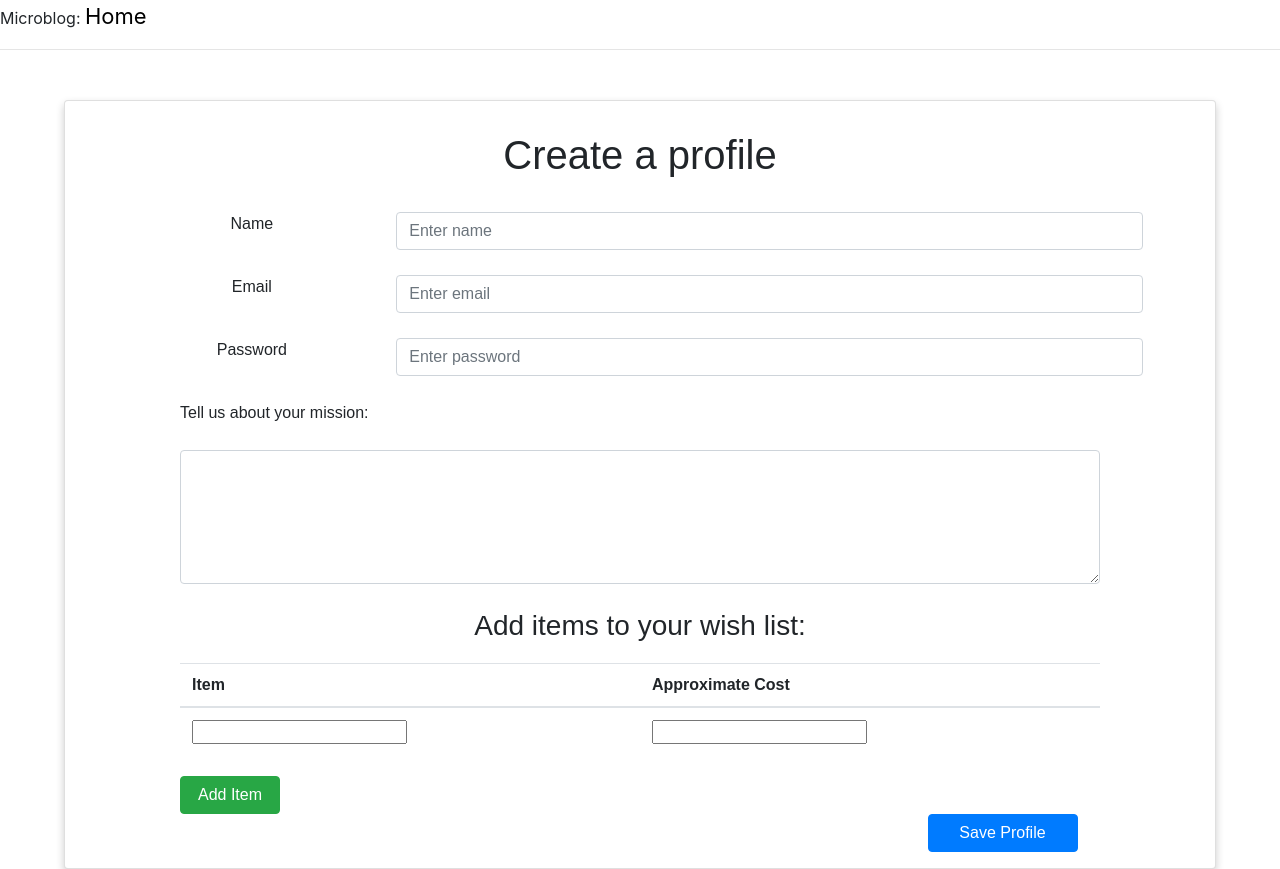
After one commit to ftang1996/gryzzl, a Flask app: page /profile-builder in a window 1280 px wide. The commit adds this page. Run offline with Flask 2, Linux system fonts and the light colour scheme; some libraries are stand-ins or nearby versions.

Commit message:
profile-builder.html, profile-display.html

```diff
--- a/app/routes.py
+++ b/app/routes.py
@@ -22,6 +22,23 @@ def temp():
         }
     ]
     return render_template('profile-list.html', posts=posts)
+
+
+@app.route('/profile-builder')
+def profileBuilder():
+    return render_template('profile-builder.html')
+
+
+@app.route('/profile-display')
+def profileDisplay():
+    profile = [
+            {
+            'name': "St. Anthony ",
+            'description': 'Beautiful day in Portland!',
+            'picture': 'https://cdn.britannica.com/700x450/45/5645-004-7461C1BD.jpg'
+            }
+        ]
+    return render_template('profile-display.html', profile=profile[0])
 
 # from datetime import datetime
 # from flask import render_template, flash, request, redirect, url_for
--- a/app/templates/base.html
+++ b/app/templates/base.html
@@ -7,7 +7,7 @@
 		<title>Welcome to Microblog!</title>
 		{% endif %}
 	    <style>
-        #card-wrapper {
+        .card-wrapper {
             color: black;
             text-decoration: none;
             width: 80%;
@@ -26,7 +26,54 @@
             text-align: center;
             margin-top: 20px;
         }
+        .card {
+          box-shadow: 0 4px 8px 0 rgba(0, 0, 0, 0.2);
+          margin: auto;
+          text-align: center;
+          font-family: arial;
+        }
+
+        .title {
+          color: grey;
+          font-size: 18px;
+        }
+
+        button {
+          border: none;
+          outline: 0;
+          display: inline-block;
+          padding: 8px;
+          color: white;
+          background-color: #000;
+          text-align: center;
+          cursor: pointer;
+          width: 100%;
+          font-size: 18px;
+        }
+
+        a {
+          text-decoration: none;
+          font-size: 22px;
+          color: black;
+        }
+
+        button:hover, a:hover {
+          opacity: 0.7;
+        }
+
     </style>
+     <script
+  src="https://ajax.googleapis.com/ajax/libs/jquery/3.3.1/jquery.min.js"
+  ></script>
+    <script>
+        $(document).ready(function(){
+             $("#buttonsubmit").click(function(){
+                $('#this > tbody:last-child').append( '<tr><th scope="row"><input type="text"></th><td><input type="text"></td></tr>' );
+                event.preventDefault()
+             });
+        });
+    </script>
+
 	</head>
 	<body>
         <div>Microblog: <a href="/index">Home</a></div>
--- /dev/null
+++ b/app/templates/profile-builder.html
@@ -0,0 +1,67 @@
+{% extends "base.html" %}
+
+{% block content %}
+<div class="card" style="width: 90%; margin-top: 50px;">
+    <h1 style="margin-top: 30px;">Create a profile</h1>
+    <form>
+        <div class="row" style="width: 90%; margin: 25px auto 25px auto;">
+            <div class="col-sm-3">
+                <label>Name</label>
+            </div>
+            <div class="col-sm-9">
+                <input type="text" class="form-control" placeholder="Enter name">
+            </div>
+        </div>
+        <div class="row" style="width: 90%; margin: 25px auto 25px auto;">
+            <div class="col-sm-3">
+                <label>Email</label>
+
+            </div>
+            <div class="col-sm-9">
+                <input type="text" class="form-control" placeholder="Enter email">
+            </div>
+        </div>
+         <div class="row" style="width: 90%; margin: 25px auto 25px auto;">
+            <div class="col-sm-3">
+                <label>Password</label>
+
+            </div>
+            <div class="col-sm-9">
+                <input type="text" class="form-control" placeholder="Enter password">
+            </div>
+        </div>
+        <label style="text-align: left; display: block; margin-left: 10%;">
+            Tell us about your mission:
+        </label>
+        <div class="row" style="width: 80%; margin: 25px auto 25px auto;">
+            <textarea type="text" class="form-control" rows=5></textarea>
+        </div>
+        <h3>Add items to your wish list:</h3>
+        <table class="table" id="this" style="width: 80%; margin: 20px auto;">
+            <thead>
+                <tr>
+                    <th scope="col">Item</th>
+                    <th scope="col">Approximate Cost</th>
+                </tr>
+            </thead>
+            <tbody >
+                <tr>
+                    <th scope="row">
+                        <input type="text">
+                    </th>
+                    <td>
+                        <input type="text">
+                    </td>
+                </tr>
+
+            </tbody>
+        </table>
+        <button class="btn btn-success" id="buttonsubmit" style="width: 100px; display: block; margin-left: 10%;">Add Item</button>
+
+
+        <button class="btn btn-primary" style="width: 150px; display: block; margin-left: 75%;">Save Profile</button>
+
+
+    </form>
+</div>
+{% endblock %}
--- a/app/templates/profile-list.html
+++ b/app/templates/profile-list.html
@@ -5,7 +5,7 @@
 
 
     {% for post in posts %}
-    <a href="#" id="card-wrapper">
+    <a href="#" class="card-wrapper">
         <div class="card">
             <div class="card-title">
                 <h2>
```
Also changed, not shown: app/templates/profile-display.html (added, +17 -0 lines).
